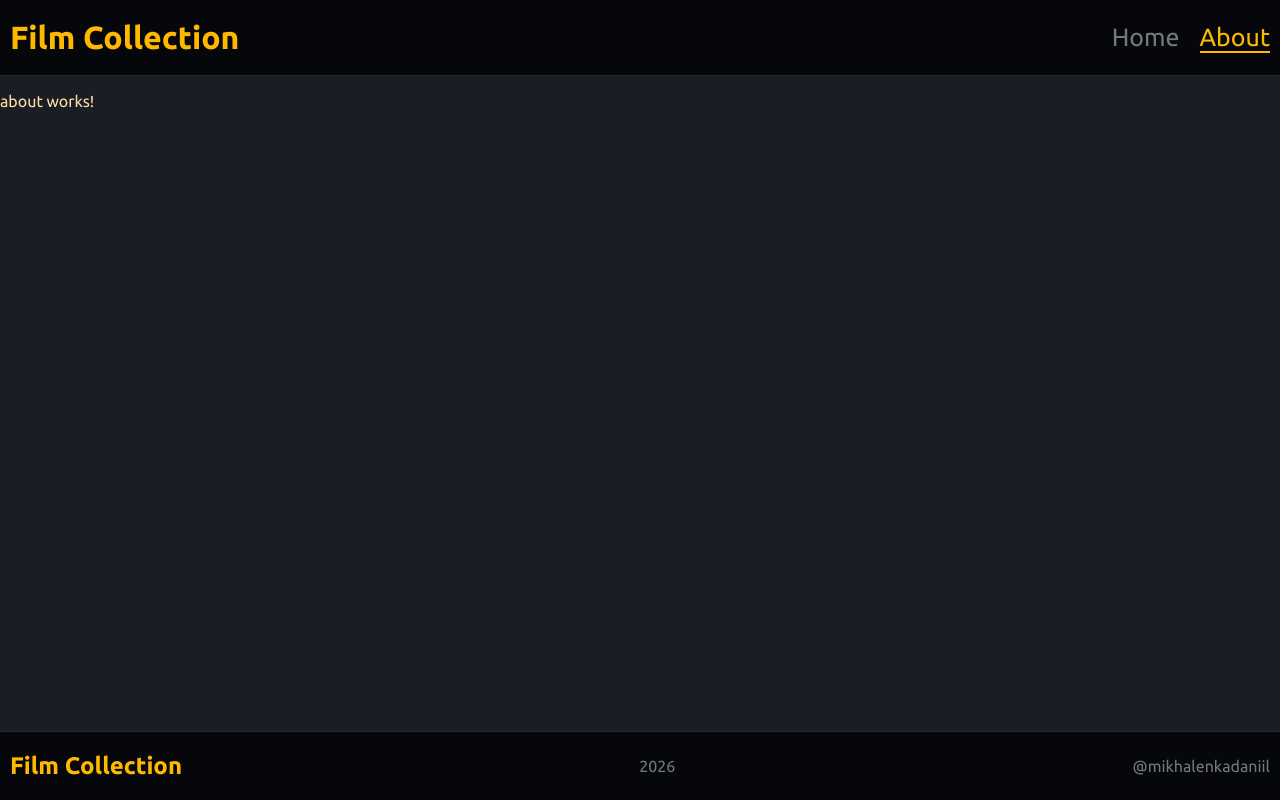
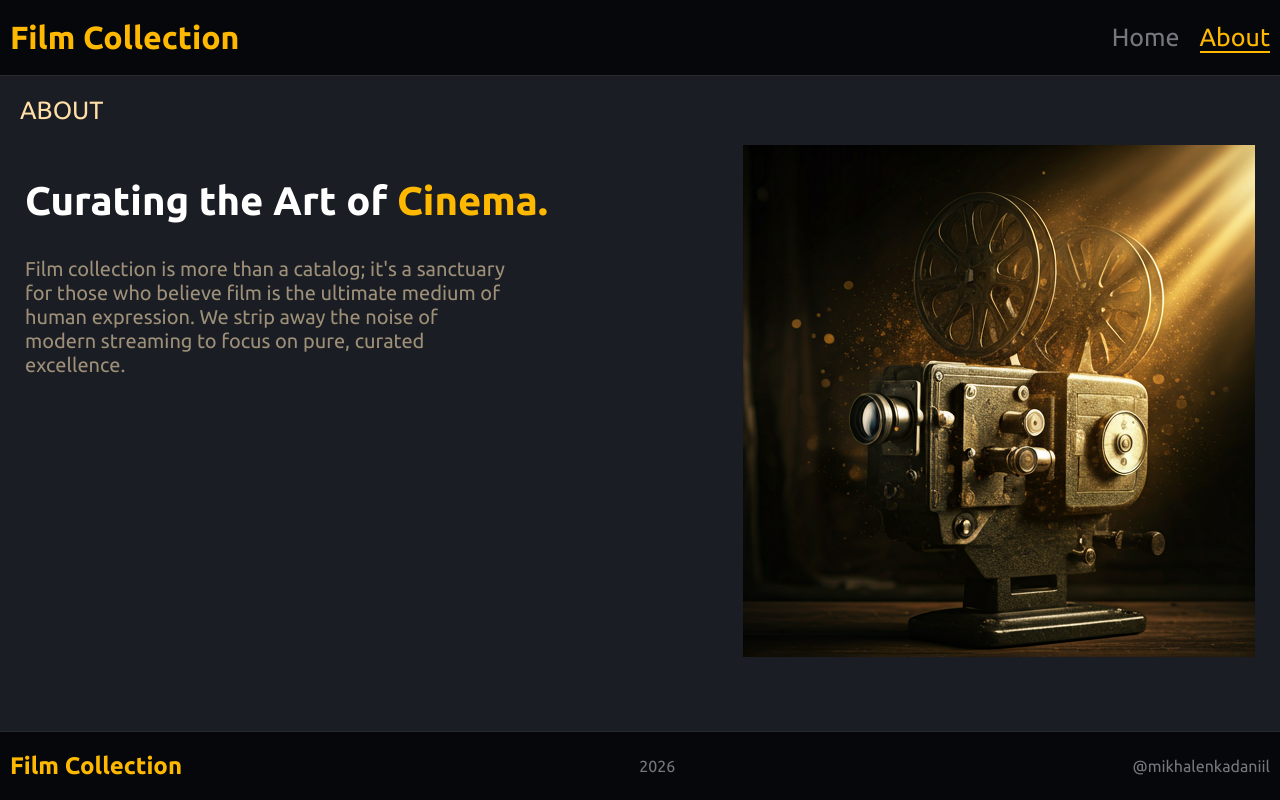
Before and after one commit to mikhalenkadaniil/angular-film-collection, an Angular app: page /about in a window 1280 px wide. Built offline with nearby package versions, Linux system fonts and the light colour scheme.

Commit message:
feat: implement about layout

```diff
--- a/src/pages/about/about.html
+++ b/src/pages/about/about.html
@@ -1 +1,8 @@
-<p>about works!</p>
+<app-breadcrumbs></app-breadcrumbs>
+<div class="content-wrapper">
+  <div class="meta-wrapper">
+    <h2 class="title">Curating the Art of <span class="highlight">Cinema.</span></h2>
+    <p class="description">Film collection is more than a catalog; it's a sanctuary for those who believe film is the ultimate medium of human expression. We strip away the noise of modern streaming to focus on pure, curated excellence.</p>
+  </div>
+  <img src="img/about.png" alt="Photo">
+</div>
--- a/src/pages/about/about.scss
+++ b/src/pages/about/about.scss
@@ -1,3 +1,26 @@
+@import "../../assets/styles/colors.scss";
 :host {
   flex: 1;
 }
+
+.content-wrapper {
+  display: flex;
+  margin-left: 25px;
+  margin-right: 25px;
+  gap: 25px;
+}
+
+.title {
+  color: white;
+  font-size: 40px;
+}
+
+.highlight {
+  color: $primary;
+}
+
+.description {
+  color: $primary-dark;
+  width: 70%;
+  font-size: 20px;
+}
--- a/src/pages/about/about.ts
+++ b/src/pages/about/about.ts
@@ -1,8 +1,9 @@
 import { Component } from '@angular/core';
+import { Breadcrumbs } from "../../components/breadcrumbs/breadcrumbs";
 
 @Component({
   selector: 'app-about',
-  imports: [],
+  imports: [Breadcrumbs],
   templateUrl: './about.html',
   styleUrl: './about.scss',
 })
```
Also changed, not shown: public/img/about.png (added).
